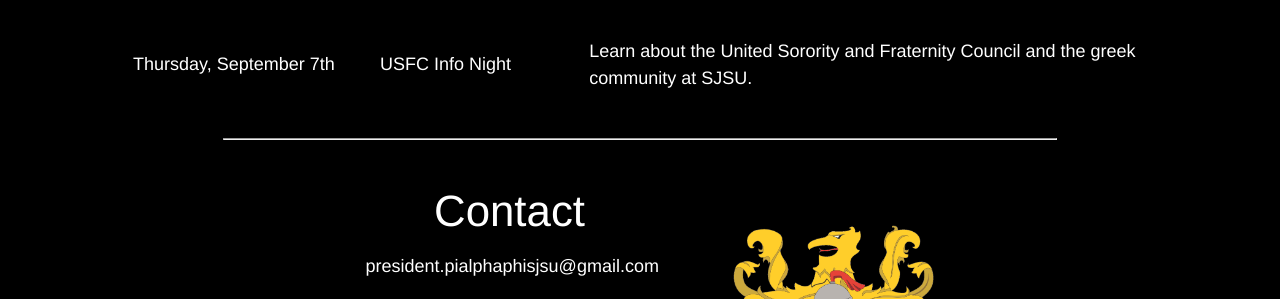
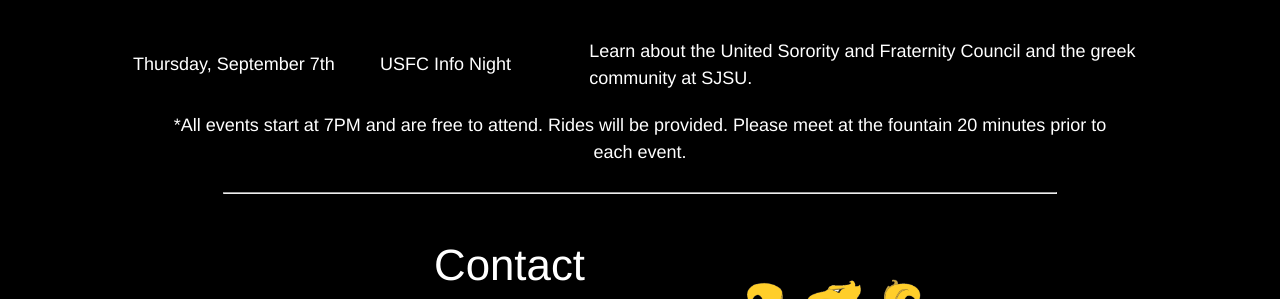
Before and after one commit to sjsupaphi/sjsupaphi.github.io, a plain HTML site: page index.html in a window 1280 px wide. Shown: the part 833-1132 px from the top of the page. Drawn offline with Linux system fonts and the light colour scheme.

Commit message:
Updated text

```diff
--- a/index.html
+++ b/index.html
@@ -52,6 +52,7 @@
 				<td class="event-description">Learn about the United Sorority and Fraternity Council and the greek community at SJSU.</td>
 			</tr>
 		</table>
+		<p class="text-center">*All events start at 7PM and are free to attend. Rides will be provided. Please meet at the fountain 20 minutes prior to each event.<p>
 		<hr/>
 		<div id="container-2" class="text-center">
 		<div id="extra-info">
```
